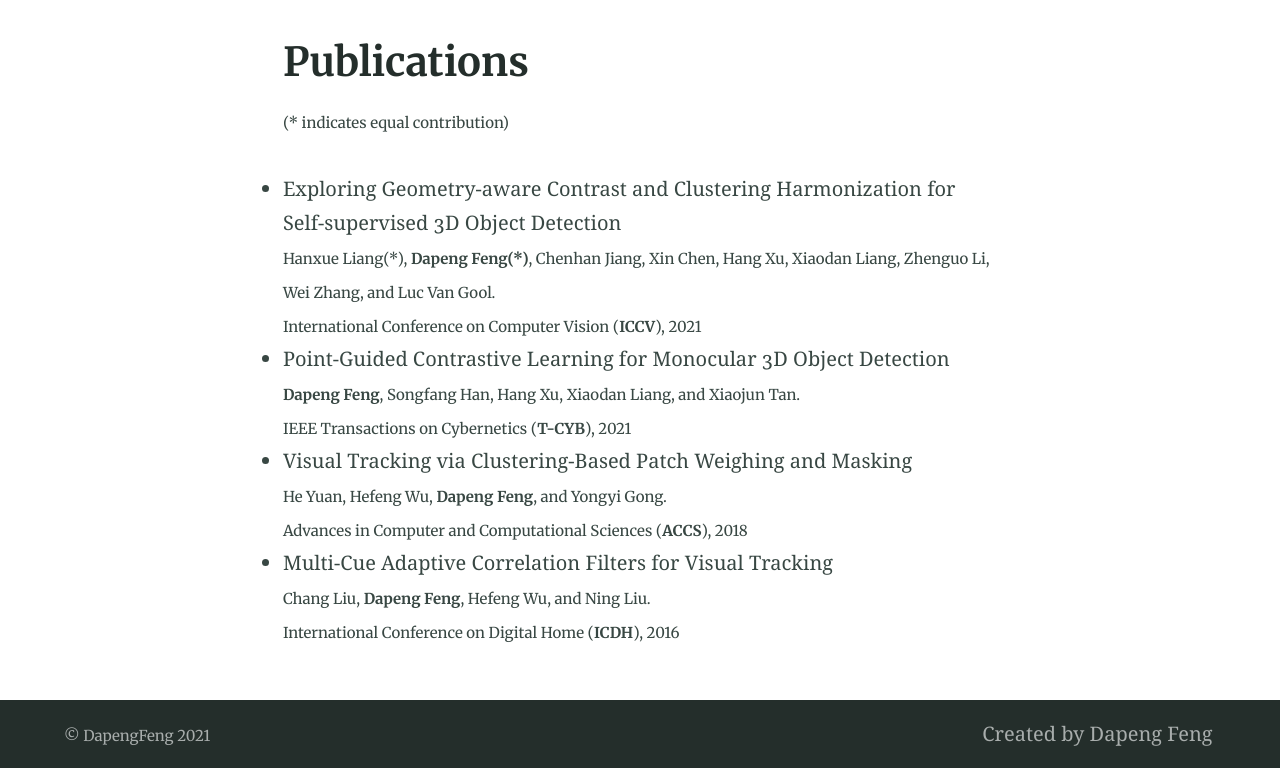
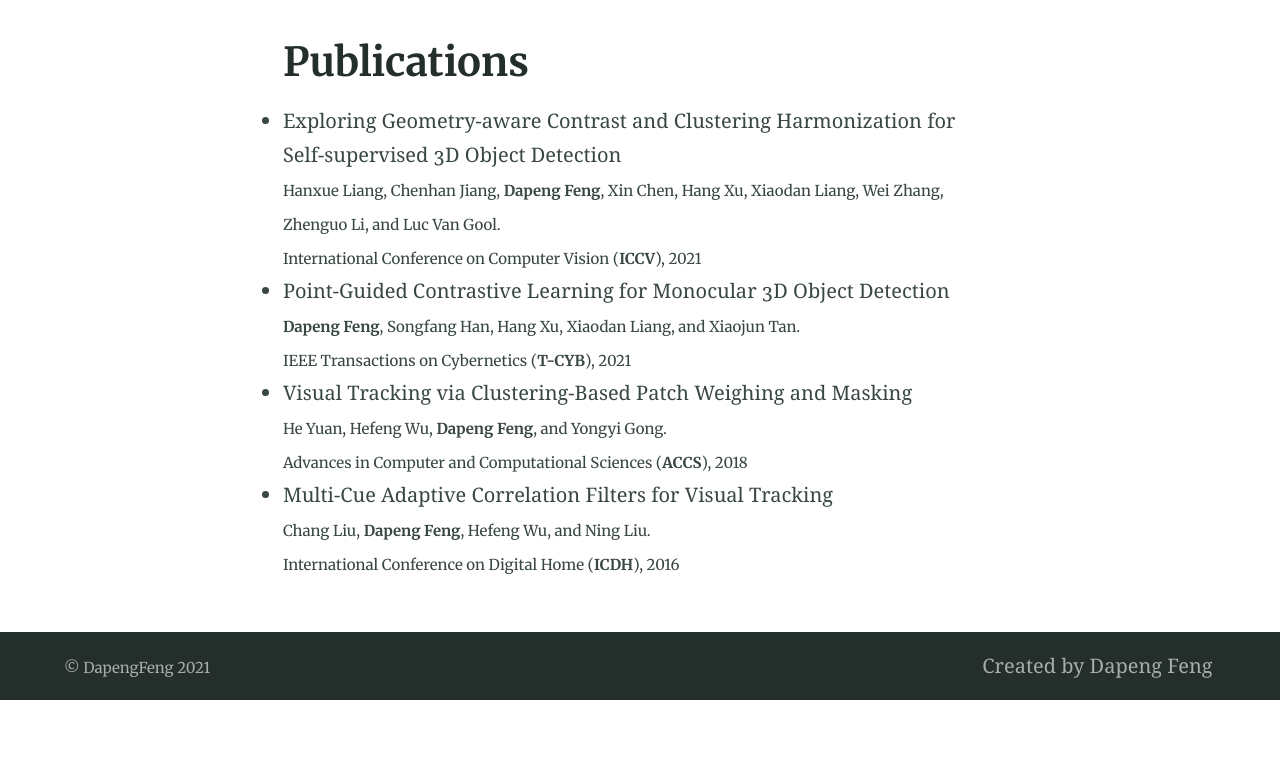
Before and after one commit to DapengFeng/dapengfeng.github.io, a Jekyll site: the page built from publications.md, in a window 1280 px wide. Shown: the part 408-1176 px from the top of the page. Built offline with Jekyll 4.4.1, drawn with Linux system fonts in a browser that asks for light colours; our own code applies the rules of GitHub Pages for plain Markdown files; after the commit the page ends 1108 px from its top, so only the background shows below that.

Commit message:
update:2021-08-18

```diff
--- a/publications.md
+++ b/publications.md
@@ -4,10 +4,10 @@ feature_image: "https://picsum.photos/2560/600?image=873"
 excerpt: "Publications"
 ---
 
-<small>(\* indicates equal contribution)</small>
+<!-- <small>(\* indicates equal contribution)</small> -->
 
 - Exploring Geometry-aware Contrast and Clustering Harmonization for Self-supervised 3D Object Detection\\
-<small>Hanxue Liang(\*), <b>Dapeng Feng(\*)</b>, Chenhan Jiang, Xin Chen, Hang Xu, Xiaodan Liang, Zhenguo Li, Wei Zhang, and Luc Van Gool.\\
+<small>Hanxue Liang, Chenhan Jiang, <b>Dapeng Feng</b>, Xin Chen, Hang Xu, Xiaodan Liang, Wei Zhang, Zhenguo Li, and Luc Van Gool.\\
 International Conference on Computer Vision (<b>ICCV</b>), 2021</small>
 
 - Point-Guided Contrastive Learning for Monocular 3D Object Detection\\
```
